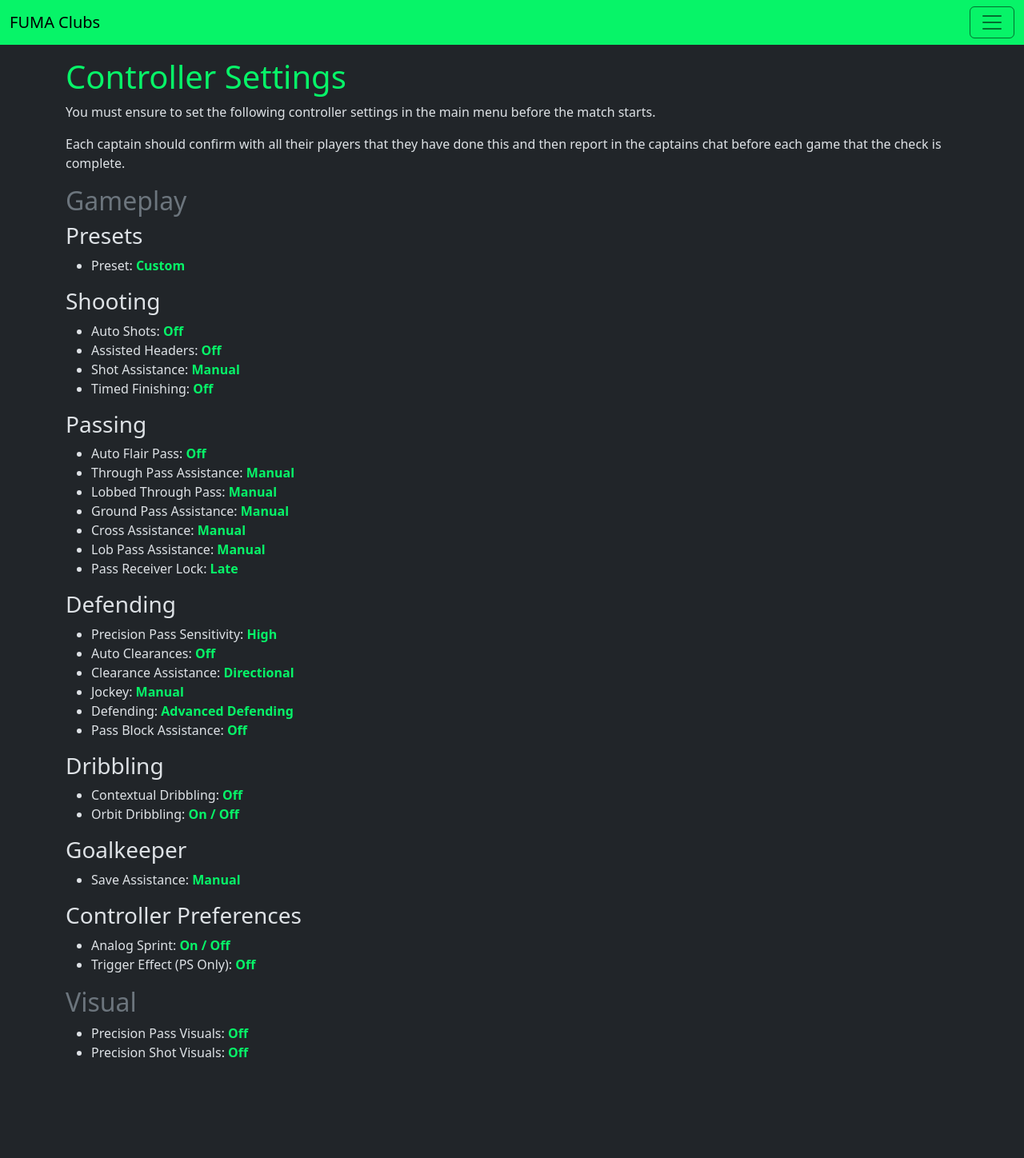
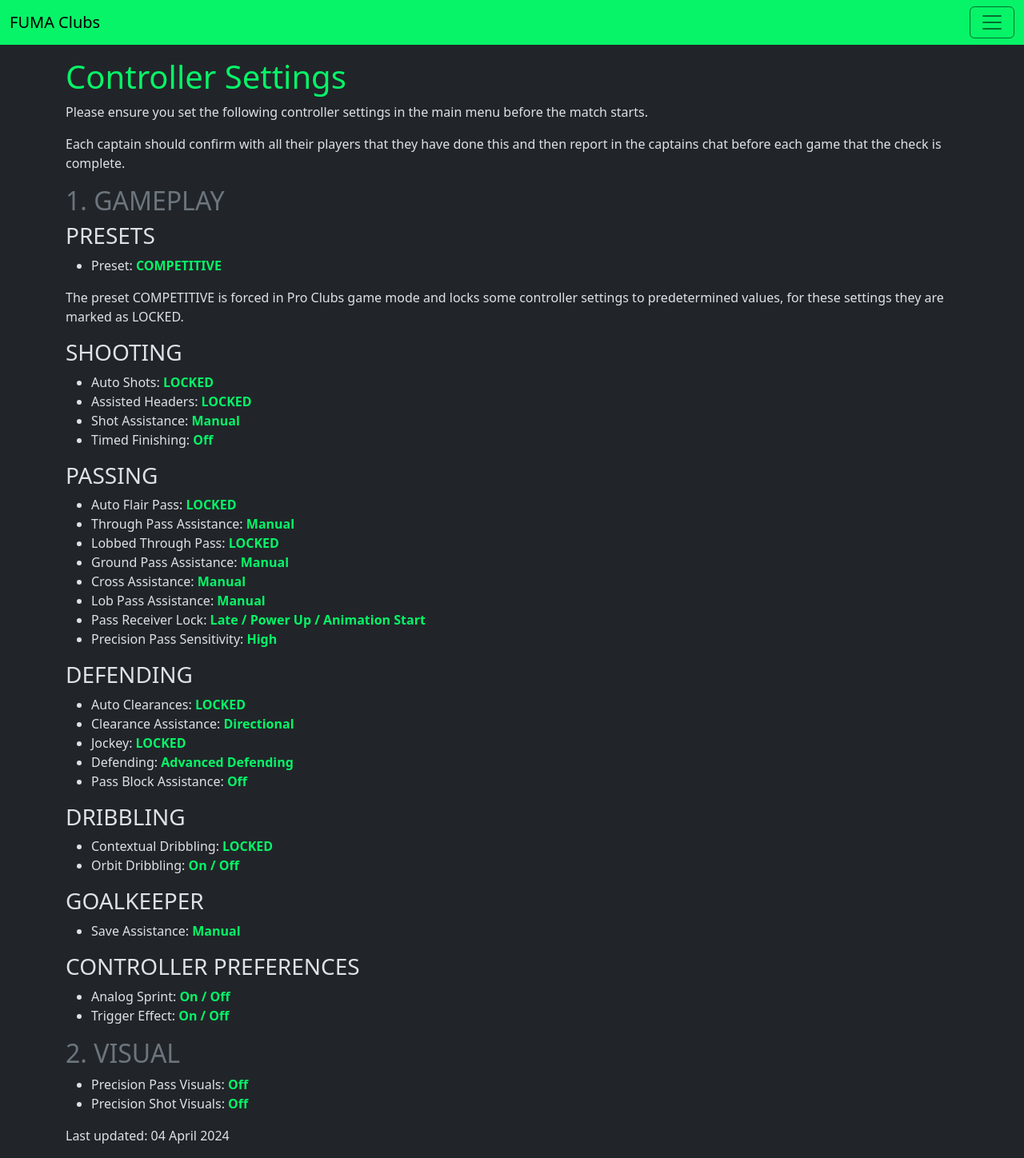
Before and after one commit to garrytrinder/fuma-clubs, a Next.js app: page /controller-settings in a window 1280 px wide. Shown: the whole page at 80% size. Before the commit the page ends 1344 px from the top, so only its background shows below. Built offline with nearby package versions, Linux system fonts and the light colour scheme.

Commit message:
Update controller settings page with COMPETITIVE preset and locked settings

```diff
--- a/app/controller-settings/page.tsx
+++ b/app/controller-settings/page.tsx
@@ -1,57 +1,59 @@
 export default function ControllerSettingsPage() {
   return <>
     <h1 className="text-primary">Controller Settings</h1>
-    <p>You must ensure to set the following controller settings in the main menu before the match starts.</p>
+    <p>Please ensure you set the following controller settings in the main menu before the match starts.</p>
     <p>Each captain should confirm with all their players that they have done this and then report in the captains chat before each game that the check is complete.</p>
-    <h2 className="text-secondary">Gameplay</h2>
-    <h3>Presets</h3>
+    <h2 className="text-secondary">1. GAMEPLAY</h2>
+    <h3>PRESETS</h3>
     <ul>
-      <li>Preset: <b className="text-primary">Custom</b></li>
+      <li>Preset: <b className="text-primary">COMPETITIVE</b></li>
     </ul>
-    <h3>Shooting</h3>
+    <p>The preset COMPETITIVE is forced in Pro Clubs game mode and locks some controller settings to predetermined values, for these settings they are marked as LOCKED.</p>
+    <h3>SHOOTING</h3>
     <ul>
-      <li>Auto Shots: <b className="text-primary">Off</b></li>
-      <li>Assisted Headers: <b className="text-primary">Off</b></li>
+      <li>Auto Shots: <b className="text-primary">LOCKED</b></li>
+      <li>Assisted Headers: <b className="text-primary">LOCKED</b></li>
       <li>Shot Assistance: <b className="text-primary">Manual</b></li>
       <li>Timed Finishing: <b className="text-primary">Off</b></li>
     </ul>
-    <h3>Passing</h3>
+    <h3>PASSING</h3>
     <ul>
-      <li>Auto Flair Pass: <b className="text-primary">Off</b></li>
+      <li>Auto Flair Pass: <b className="text-primary">LOCKED</b></li>
       <li>Through Pass Assistance: <b className="text-primary">Manual</b></li>
-      <li>Lobbed Through Pass: <b className="text-primary">Manual</b></li>
+      <li>Lobbed Through Pass: <b className="text-primary">LOCKED</b></li>
       <li>Ground Pass Assistance: <b className="text-primary">Manual</b></li>
       <li>Cross Assistance: <b className="text-primary">Manual</b></li>
       <li>Lob Pass Assistance: <b className="text-primary">Manual</b></li>
-      <li>Pass Receiver Lock: <b className="text-primary">Late</b></li>
+      <li>Pass Receiver Lock: <b className="text-primary">Late / Power Up / Animation Start</b></li>
+      <li>Precision Pass Sensitivity: <b className="text-primary">High</b></li>
     </ul>
-    <h3>Defending</h3>
+    <h3>DEFENDING</h3>
     <ul>
-      <li>Precision Pass Sensitivity: <b className="text-primary">High</b></li>
-      <li>Auto Clearances: <b className="text-primary">Off</b></li>
+      <li>Auto Clearances: <b className="text-primary">LOCKED</b></li>
       <li>Clearance Assistance: <b className="text-primary">Directional</b></li>
-      <li>Jockey: <b className="text-primary">Manual</b></li>
+      <li>Jockey: <b className="text-primary">LOCKED</b></li>
       <li>Defending: <b className="text-primary">Advanced Defending</b></li>
       <li>Pass Block Assistance: <b className="text-primary">Off</b></li>
     </ul>
-    <h3>Dribbling</h3>
+    <h3>DRIBBLING</h3>
     <ul>
-      <li>Contextual Dribbling: <b className="text-primary">Off</b></li>
+      <li>Contextual Dribbling: <b className="text-primary">LOCKED</b></li>
       <li>Orbit Dribbling: <b className="text-primary">On / Off</b></li>
     </ul>
-    <h3>Goalkeeper</h3>
+    <h3>GOALKEEPER</h3>
     <ul>
       <li>Save Assistance: <b className="text-primary">Manual</b></li>
     </ul>
-    <h3>Controller Preferences</h3>
+    <h3>CONTROLLER PREFERENCES</h3>
     <ul>
       <li>Analog Sprint: <b className="text-primary">On / Off</b></li>
-      <li>Trigger Effect (PS Only): <b className="text-primary">Off</b></li>
+      <li>Trigger Effect: <b className="text-primary">On / Off</b></li>
     </ul>
-    <h2 className="text-secondary">Visual</h2>
+    <h2 className="text-secondary">2. VISUAL</h2>
     <ul>
       <li>Precision Pass Visuals: <b className="text-primary">Off</b></li>
       <li>Precision Shot Visuals: <b className="text-primary">Off</b></li>
     </ul>
+    <p>Last updated: 04 April 2024</p>
   </>
 }
```
